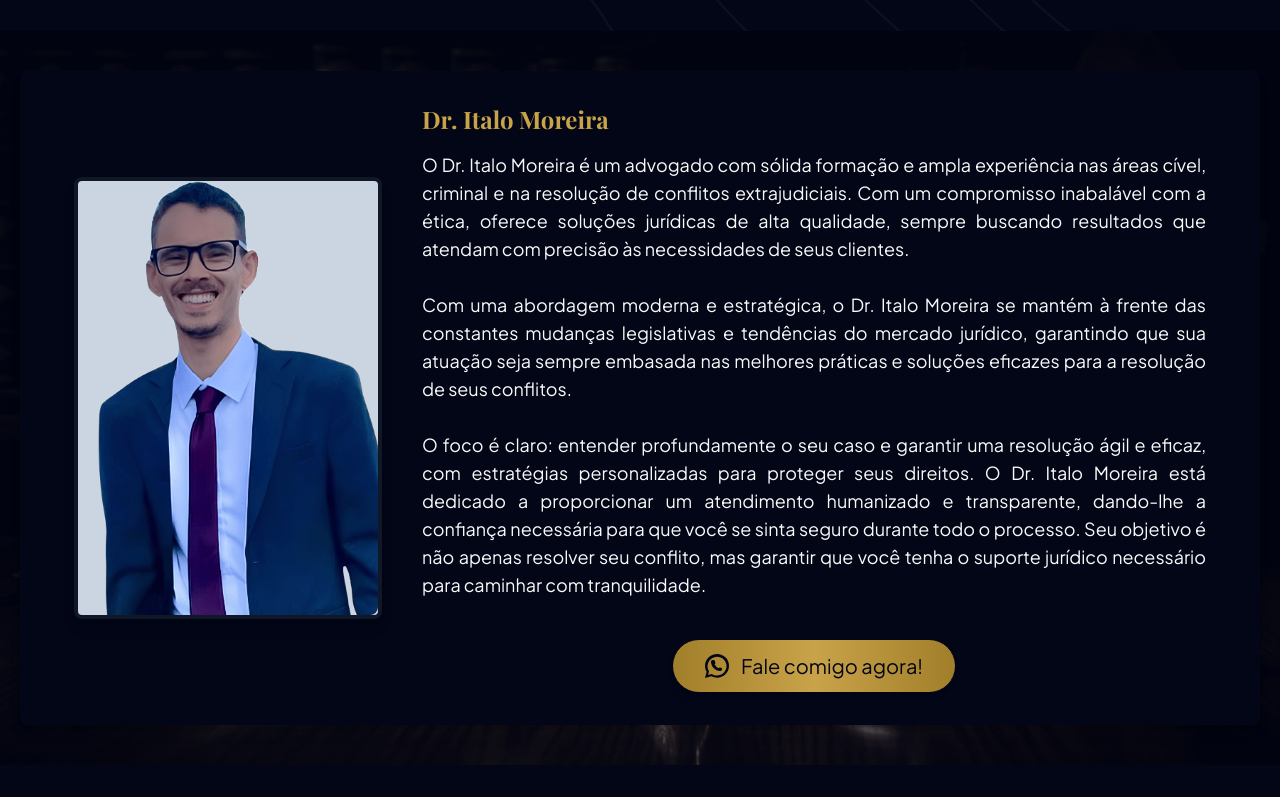
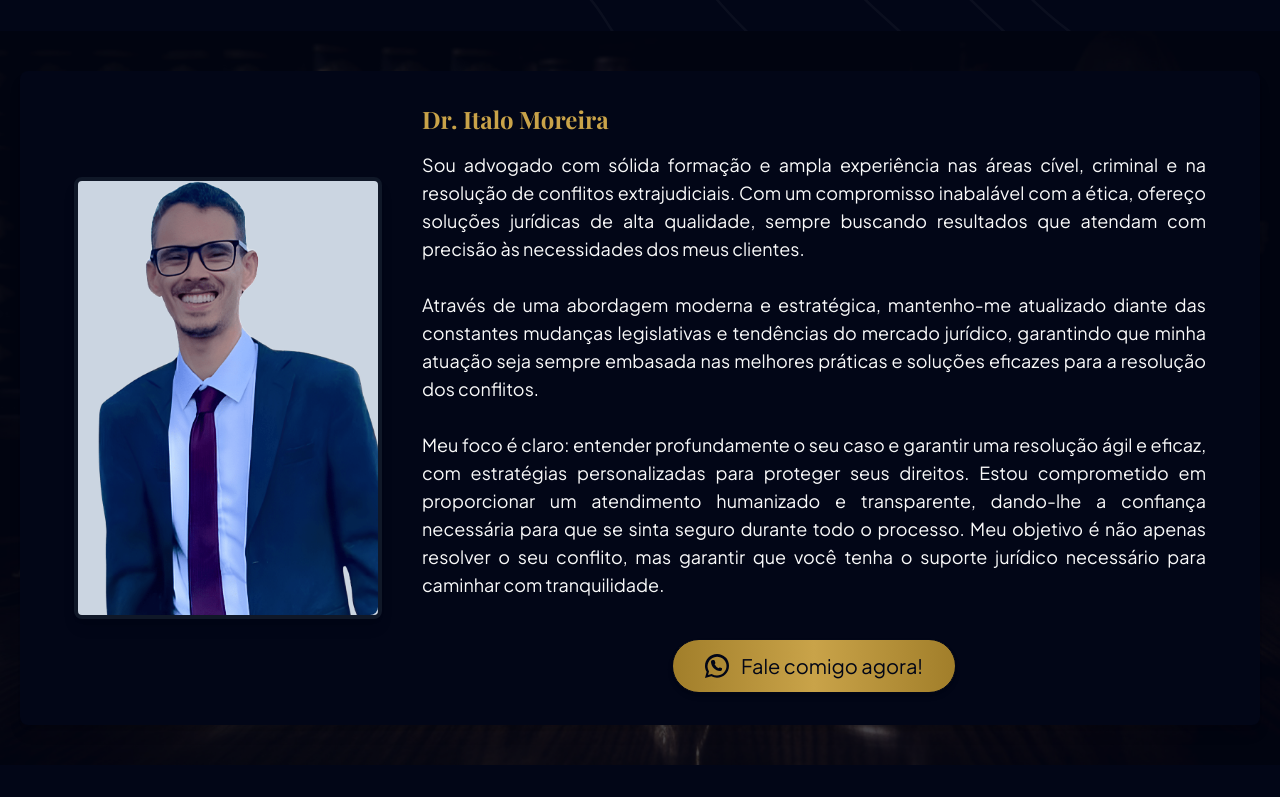
Before and after one commit to FelipeVieir4/italo-moreira-landing-page, a Next.js app: page / in a window 1280 px wide. Shown: the part 1479-2276 px from the top of the page. Built offline with nearby package versions, Linux system fonts and the light colour scheme; a web font is replaced by a local one.

Commit message:
atualização dos textos para primeira pessoa

```diff
--- a/app/_sections-landing-pages/FAQ/faq.tsx
+++ b/app/_sections-landing-pages/FAQ/faq.tsx
@@ -15,57 +15,58 @@ const faqData: FAQItem[] = [
       id: 1,
       question: "Fui vítima de calúnia ou difamação. O que devo fazer imediatamente?",
       answer:
-        "Situações de calúnia, difamação ou injúria devem ser registradas em boletim de ocorrência, com coleta de provas como mensagens, áudios ou postagens. O Dr. Italo Moreira, como seu advogado, pode conduzir a representação criminal e, se for o caso, ingressar com ação indenizatória para reparar os danos sofridos.",
+        "Se você foi vítima de calúnia, difamação ou injúria, o primeiro passo é registrar um boletim de ocorrência e reunir provas, como mensagens, áudios ou postagens. Como seu advogado, posso conduzir a representação criminal e, se necessário, entrar com ação indenizatória para reparar os danos sofridos.",
     },
     {
       id: 2,
       question: "A empresa se recusa a resolver um problema com um produto ou serviço. Como devo agir?",
       answer:
-        "Em casos de omissão por parte de fornecedores ou prestadores de serviço, é possível recorrer ao Código de Defesa do Consumidor. O Dr. Italo pode orientar sobre notificações extrajudiciais, ações de indenização e medidas urgentes para resguardar seus direitos e cessar abusos.",
+        "Se uma empresa está se omitindo diante de um problema, é possível recorrer ao Código de Defesa do Consumidor. Posso orientar você sobre notificações extrajudiciais, ações de indenização e medidas urgentes para resguardar seus direitos e impedir abusos.",
     },
     {
       id: 3,
       question: "Estou sendo acusado injustamente. Como me proteger legalmente?",
       answer:
-        "A melhor forma de se proteger é agir com orientação jurídica desde o início. O Dr. Italo Moreira pode atuar na sua defesa, acompanhar investigações, analisar provas e garantir que seus direitos sejam respeitados, evitando condenações injustas ou excessos no processo.",
+        "A melhor forma de se proteger é com orientação jurídica desde o início. Posso atuar na sua defesa, acompanhar investigações, analisar provas e garantir que seus direitos sejam respeitados, evitando condenações injustas ou excessos no processo.",
     },
     {
       id: 4,
       question: "Me envolvi em uma discussão e fui agredido verbalmente. Isso configura crime?",
       answer:
-        "A agressão verbal pode ser enquadrada como injúria, prevista no Código Penal. Nesses casos, o Dr. Italo pode auxiliá-lo na formalização da denúncia, solicitar medidas protetivas se necessário, e representá-lo em ações penais e cíveis para buscar reparação pelos danos morais.",
+        "Sim, agressões verbais podem configurar o crime de injúria, previsto no Código Penal. Posso ajudá-lo a formalizar a denúncia, solicitar medidas protetivas se necessário e representá-lo em ações penais e cíveis para buscar a reparação pelos danos morais.",
     },
     {
       id: 5,
       question: "A escola do meu filho está sendo negligente com a segurança. Posso responsabilizá-la?",
       answer:
-        "Instituições de ensino têm responsabilidade objetiva sobre os alunos. Se houver falha que comprometa a segurança, o Dr. Italo pode conduzir o processo de responsabilização, tanto por via extrajudicial quanto judicial, buscando a correção da conduta e eventual reparação por danos.",
+        "Sim, instituições de ensino têm responsabilidade objetiva sobre os alunos. Caso haja falhas que coloquem a segurança em risco, posso conduzir o processo de responsabilização, tanto por via extrajudicial quanto judicial, buscando a correção da conduta e a devida reparação.",
     },
     {
       id: 6,
       question: "Descobri que meu nome foi negativado indevidamente. Como resolver?",
       answer:
-        "A negativação indevida pode gerar sérios prejuízos. O Dr. Italo pode entrar com pedido de urgência para retirada do nome dos cadastros, além de ajuizar ação para compensação por danos morais, responsabilizando a empresa pelos efeitos causados.",
+        "A negativação indevida pode trazer grandes prejuízos. Posso entrar com pedido de urgência para retirar seu nome dos cadastros restritivos e também ajuizar ação de indenização por danos morais contra a empresa responsável.",
     },
     {
       id: 7,
       question: "Sou vítima de ameaças constantes. Só a denúncia é suficiente?",
       answer:
-        "A denúncia é importante, mas pode ser insuficiente diante de riscos contínuos. O Dr. Italo poderá solicitar medidas protetivas, como afastamento do agressor, bloqueio de contato e acompanhamento do caso junto às autoridades para garantir sua segurança de forma eficaz.",
+        "A denúncia é essencial, mas em muitos casos, pode não ser suficiente. Posso solicitar medidas protetivas como afastamento do agressor, bloqueio de contato e acompanhar o caso junto às autoridades para garantir sua segurança de maneira eficaz.",
     },
     {
       id: 8,
       question: "O que posso fazer se um familiar desapareceu e a polícia não está dando retorno?",
       answer:
-        "É possível buscar apoio jurídico para acelerar medidas, como requerer habeas corpus de busca, acionar o Ministério Público e cobrar providências das autoridades. O Dr. Italo pode atuar diretamente na exigência de respostas e no suporte às famílias nesse momento delicado.",
+        "É possível acionar medidas jurídicas para cobrar respostas. Posso requerer habeas corpus de busca, acionar o Ministério Público e exigir providências das autoridades, dando suporte jurídico e emocional à família nesse momento tão delicado.",
     },
     {
       id: 9,
       question: "Estou enfrentando perseguição digital. Existe proteção legal contra isso?",
       answer:
-        "Sim. A perseguição sistemática, inclusive online, pode ser considerada crime de ‘stalking’. O Dr. Italo pode agir para formalizar a denúncia, solicitar medidas protetivas e representar judicialmente seus interesses, buscando a responsabilização do agressor e o fim do assédio.",
+        "Sim. A perseguição, inclusive em ambiente digital, pode configurar o crime de ‘stalking’. Posso formalizar a denúncia, solicitar medidas protetivas e representá-lo judicialmente para responsabilizar o agressor e garantir sua proteção.",
     },
   ];
+
 
 
 const FAQSection: React.FC = () => {
--- a/app/_sections-landing-pages/hero/hero-section.tsx
+++ b/app/_sections-landing-pages/hero/hero-section.tsx
@@ -25,7 +25,7 @@ const HeroSection: React.FC = () => {
           </h1>
           {/* Subtítulo */}
           <p className="fade-in delay-0s5 font-secondary font-thin text-white text-sm md:text-xl  mt-4 text-center px-6 max-w-4xl">
-            Nosso compromisso é oferecer tranquilidade e segurança jurídica, com
+            Compromisso em oferecer tranquilidade e segurança jurídica, com
             soluções eficientes e alinhadas aos seus direitos
           </p>
 
--- a/app/_sections-landing-pages/profile/profile.tsx
+++ b/app/_sections-landing-pages/profile/profile.tsx
@@ -41,27 +41,27 @@ const ProfileSection: React.FC = () => {
             Dr. Italo Moreira
           </h3>
           <p className="text-sm md:text-lg text-textPrimary leading-relaxed font-secondary mb-4 text-justify">
-            O Dr. Italo Moreira é um advogado com sólida formação e ampla
-            experiência nas áreas cível, criminal e na resolução de conflitos
-            extrajudiciais. Com um compromisso inabalável com a ética, oferece
-            soluções jurídicas de alta qualidade, sempre buscando resultados que
-            atendam com precisão às necessidades de seus clientes. <br />
+            Sou advogado com sólida formação e ampla experiência nas áreas
+            cível, criminal e na resolução de conflitos extrajudiciais. Com um
+            compromisso inabalável com a ética, ofereço soluções jurídicas de
+            alta qualidade, sempre buscando resultados que atendam com precisão
+            às necessidades dos meus clientes. <br />
             <br />
-            Com uma abordagem moderna e estratégica, o Dr. Italo Moreira se
-            mantém à frente das constantes mudanças legislativas e tendências do
-            mercado jurídico, garantindo que sua atuação seja sempre embasada
-            nas melhores práticas e soluções eficazes para a resolução de seus
-            conflitos.
+            Através de uma abordagem moderna e estratégica, mantenho-me atualizado
+            diante das constantes mudanças legislativas e tendências do mercado
+            jurídico, garantindo que minha atuação seja sempre embasada nas
+            melhores práticas e soluções eficazes para a resolução dos conflitos.
             <br />
-            <br />O foco é claro: entender profundamente o seu caso e garantir
-            uma resolução ágil e eficaz, com estratégias personalizadas para
-            proteger seus direitos. O Dr. Italo Moreira está dedicado a
-            proporcionar um atendimento humanizado e transparente, dando-lhe a
-            confiança necessária para que você se sinta seguro durante todo o
-            processo. Seu objetivo é não apenas resolver seu conflito, mas
-            garantir que você tenha o suporte jurídico necessário para caminhar
-            com tranquilidade.
+            <br />
+            Meu foco é claro: entender profundamente o seu caso e garantir uma
+            resolução ágil e eficaz, com estratégias personalizadas para
+            proteger seus direitos. Estou comprometido em proporcionar um
+            atendimento humanizado e transparente, dando-lhe a confiança
+            necessária para que se sinta seguro durante todo o processo. Meu
+            objetivo é não apenas resolver o seu conflito, mas garantir que você
+            tenha o suporte jurídico necessário para caminhar com tranquilidade.
           </p>
+
           <div>
             <ContactButton label="Fale comigo agora!" />
           </div>
```
